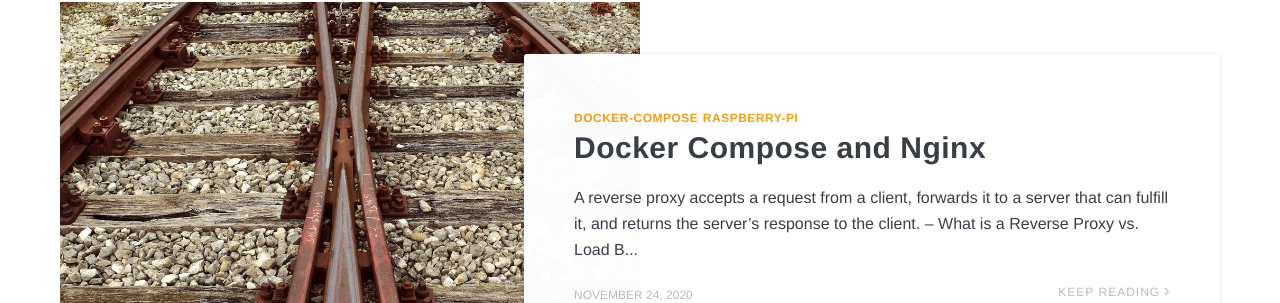
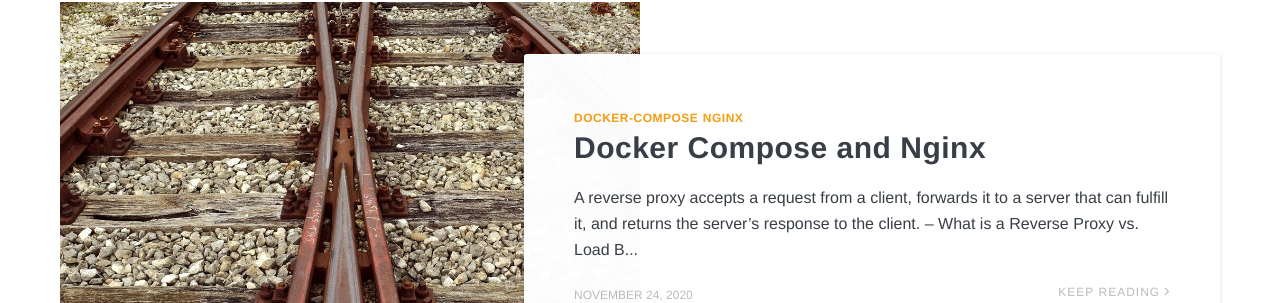
Before and after one commit to choas/choas.github.io, a Jekyll site: the page built from index.html, in a window 1280 px wide and 900 px high, scrolled down 573 px. Shown: the part 149-452 px from the top of the window. Built offline with Jekyll 4.4.1, drawn with Linux system fonts in a browser that asks for light colours; the list of posts is cut into pages by our own code.

Commit message:
Docker Compose and Nginx

````diff
--- a/_posts/2020-11-24-docker-compose-and-nginx.md
+++ b/_posts/2020-11-24-docker-compose-and-nginx.md
@@ -4,7 +4,7 @@ title:   Docker Compose and Nginx
 date:    2020-11-24 21:15 +0100
 image:   track-2906667_1280.jpg
 credit:  https://pixabay.com/photos/track-railroad-track-rails-railway-2906667/
-tags:    docker-compose raspberry-pi
+tags:    docker-compose nginx
 excerpt: In this example I split a webservice into two applications and merge them together with Nginx. I also use docker-compose.
 ---
 
@@ -46,7 +46,7 @@ app:
     sh -c 'npm i && node server.js'
 ```
 
-I leave the Redis container untouched and split the app into _app-set_ and _app-get_ and adjust the 'command' entry:
+I leave the Redis container untouched and split ✂️ the app into _app-set_ and _app-get_ and adjust the 'command' entry:
 
 ```YAML
 app-set:
````
